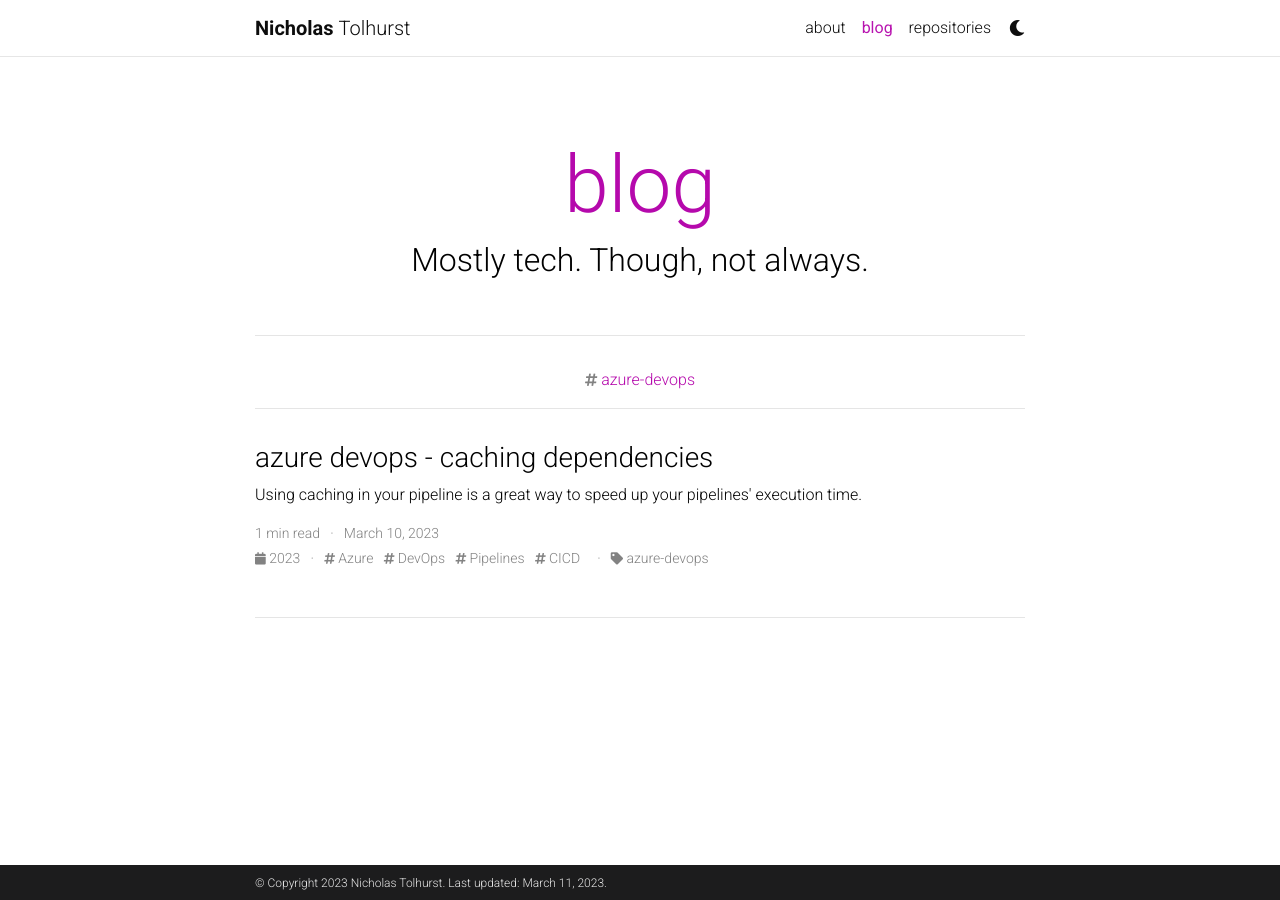
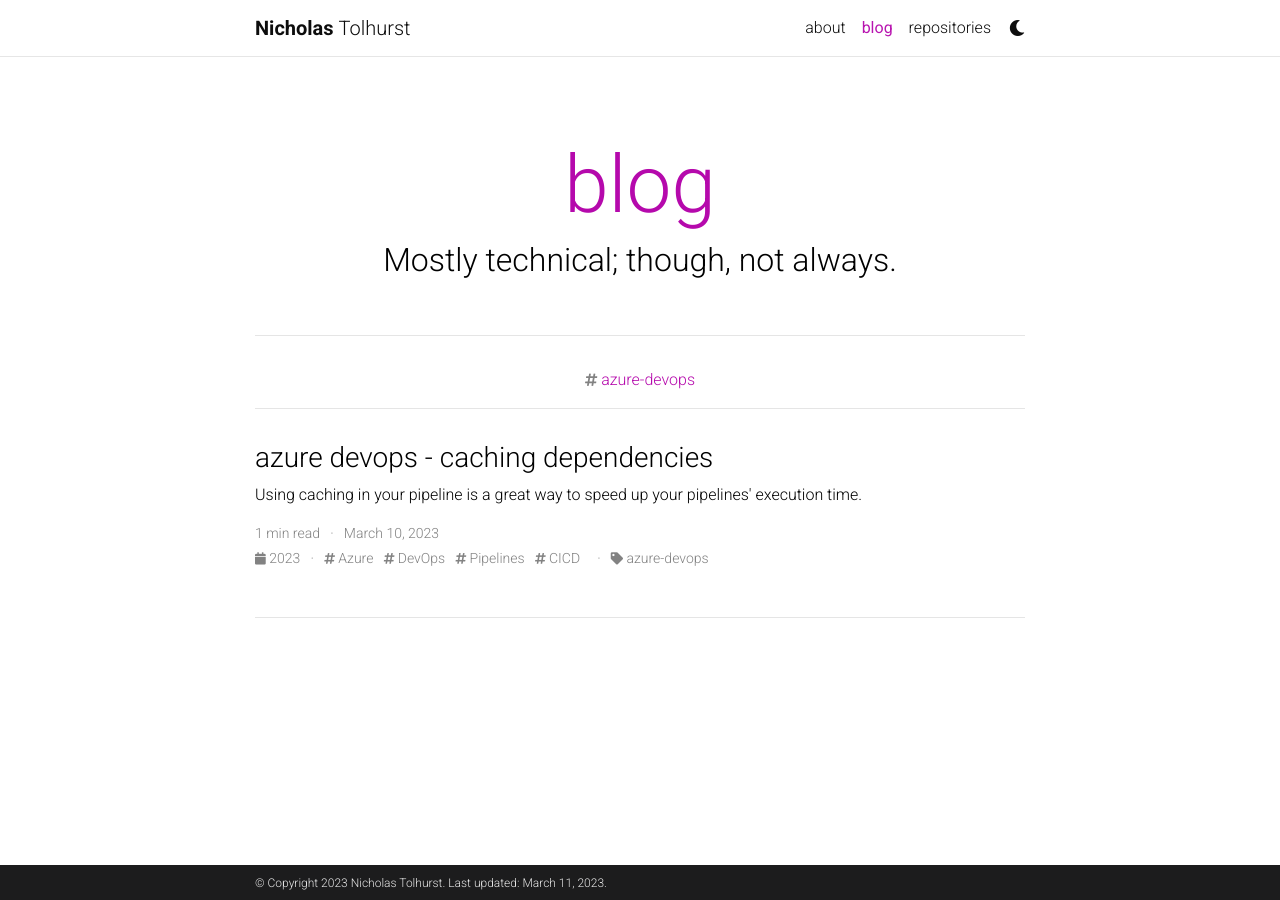
Before and after one commit to nicktolhurst/nicktolhurst.github.io, a Jekyll site: the page built from blog/index.html, in a window 1280 px wide. Built offline with Jekyll 4.4.1, drawn with Linux system fonts in a browser that asks for light colours; the list of posts is cut into pages by our own code; comment, search, counter and statistics services are not loaded; a style sheet for code colours, icons or effects is not loaded.

Commit message:
updates blog page

```diff
--- a/_config.yml
+++ b/_config.yml
@@ -112,7 +112,7 @@ bing_site_verification:  # out your bing-site-verification ID (Bing Webmaster)
 
 blog_name: blog # blog_name will be displayed in your blog page
 blog_nav_title: blog # your blog must have a title for it to be displayed in the nav bar
-blog_description: Mostly tech. Though, not always.
+blog_description: Mostly technical; though, not always.
 permalink: /blog/:year/:title/
 
 # Pagination
```
